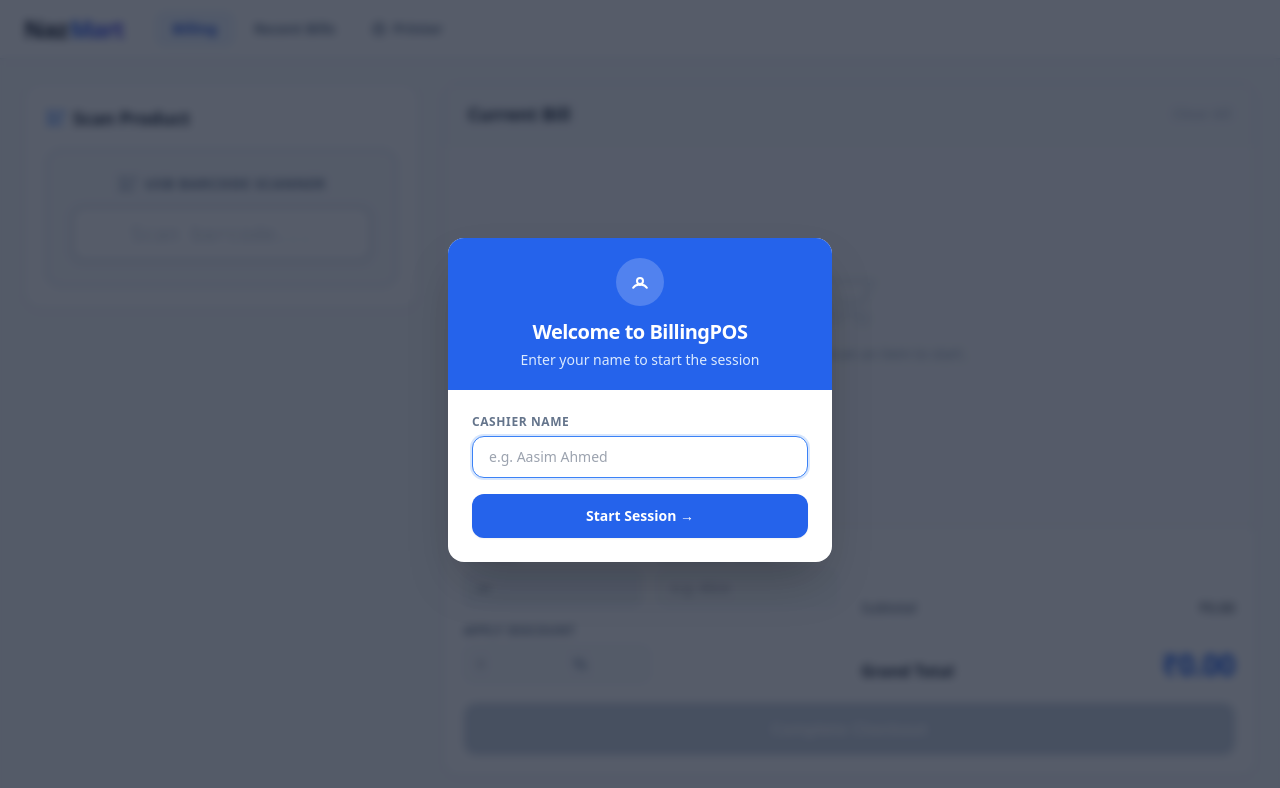
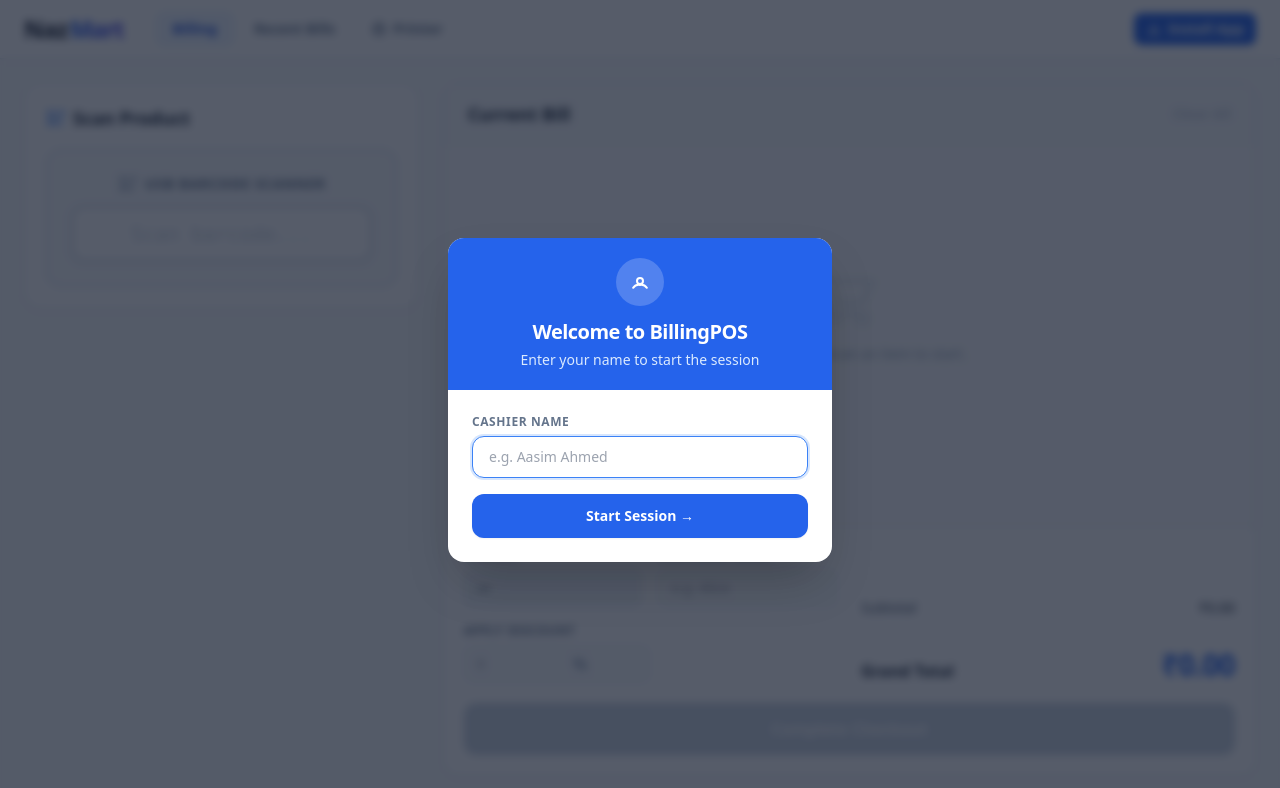
Before and after one commit to aasim-ahmed/bill-frontend, a React (Vite) app: page / in a window 1280 px wide. Shown: the top 788 px of the page. Built offline with nearby package versions, Linux system fonts and the light colour scheme; what @capacitor/core would draw is missing.

Commit message:
feat(web): serve latest NazMart Android APK

```diff
--- a/src/components/InstallAppButton.jsx
+++ b/src/components/InstallAppButton.jsx
@@ -1,56 +1,14 @@
-import React, { useState, useEffect } from 'react';
+import React from 'react';
 
 export default function InstallAppButton() {
-  const [deferredPrompt, setDeferredPrompt] = useState(null);
-  const [isInstallable, setIsInstallable] = useState(false);
-
-  useEffect(() => {
-    const handleBeforeInstallPrompt = (e) => {
-      // Prevent the mini-infobar from appearing on mobile
-      e.preventDefault();
-      // Stash the event so it can be triggered later.
-      setDeferredPrompt(e);
-      // Update UI notify the user they can install the PWA
-      setIsInstallable(true);
-    };
-
-    const handleAppInstalled = () => {
-      // Hide the app-provided install promotion
-      setIsInstallable(false);
-      // Clear the deferredPrompt so it can be garbage collected
-      setDeferredPrompt(null);
-    };
-
-    window.addEventListener('beforeinstallprompt', handleBeforeInstallPrompt);
-    window.addEventListener('appinstalled', handleAppInstalled);
-
-    return () => {
-      window.removeEventListener('beforeinstallprompt', handleBeforeInstallPrompt);
-      window.removeEventListener('appinstalled', handleAppInstalled);
-    };
-  }, []);
-
-  const handleInstallClick = async () => {
-    if (!deferredPrompt) {
-      return;
-    }
-    // Show the install prompt
-    deferredPrompt.prompt();
-    // Wait for the user to respond to the prompt
-    const { outcome } = await deferredPrompt.userChoice;
-    if (outcome === 'accepted') {
-      console.log('User accepted the install prompt');
-    } else {
-      console.log('User dismissed the install prompt');
-    }
-    // We've used the prompt, and can't use it again, throw it away
-    setDeferredPrompt(null);
-    setIsInstallable(false);
+  const handleInstallClick = () => {
+    const link = document.createElement('a');
+    link.href = '/downloads/NazMart-latest.apk';
+    link.download = 'NazMart-latest.apk';
+    document.body.appendChild(link);
+    link.click();
+    document.body.removeChild(link);
   };
-
-  if (!isInstallable) {
-    return null;
-  }
 
   return (
     <button
```
Also changed, not shown: 2 other files (tests, documents, lock files or other folders).
